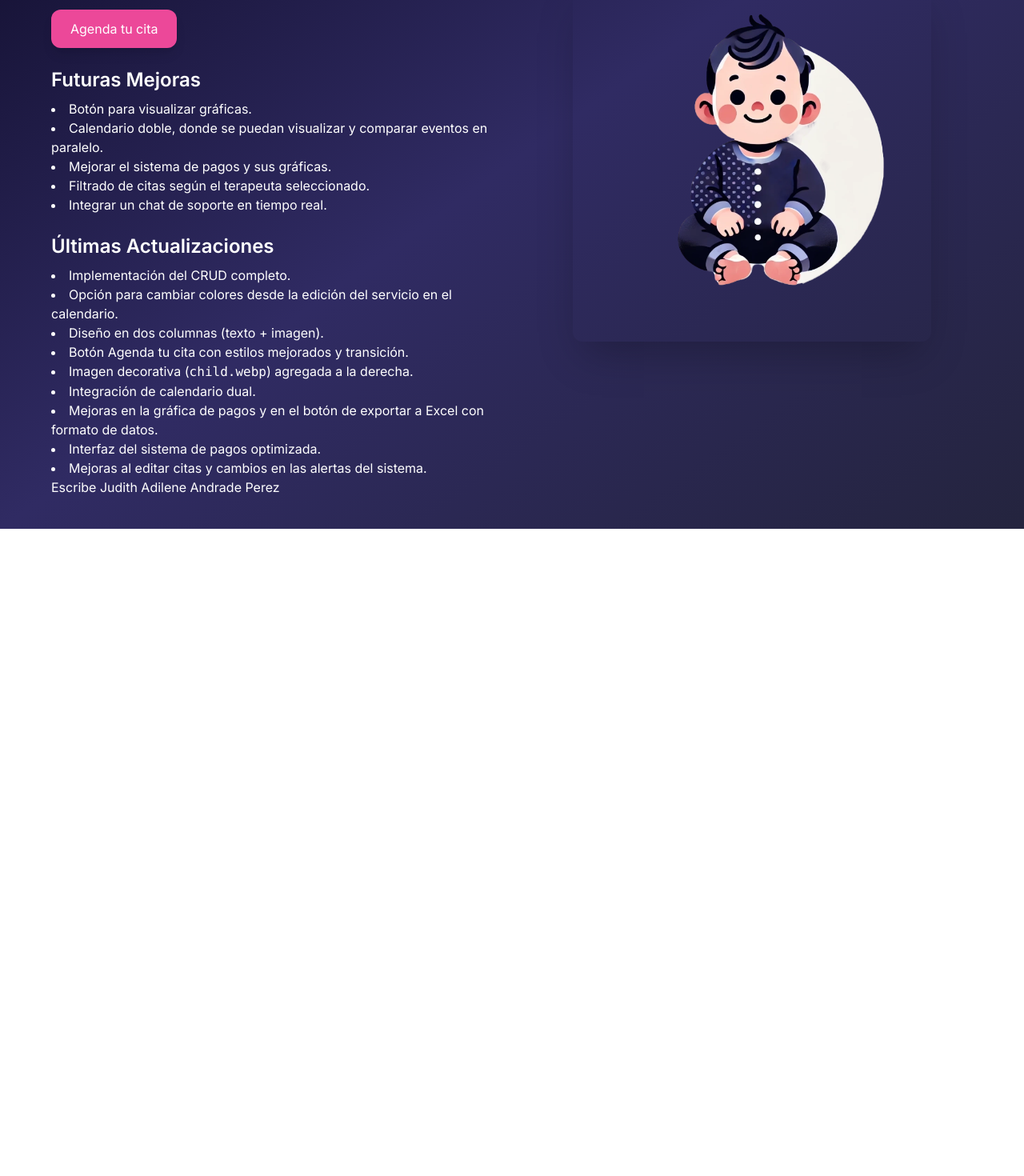
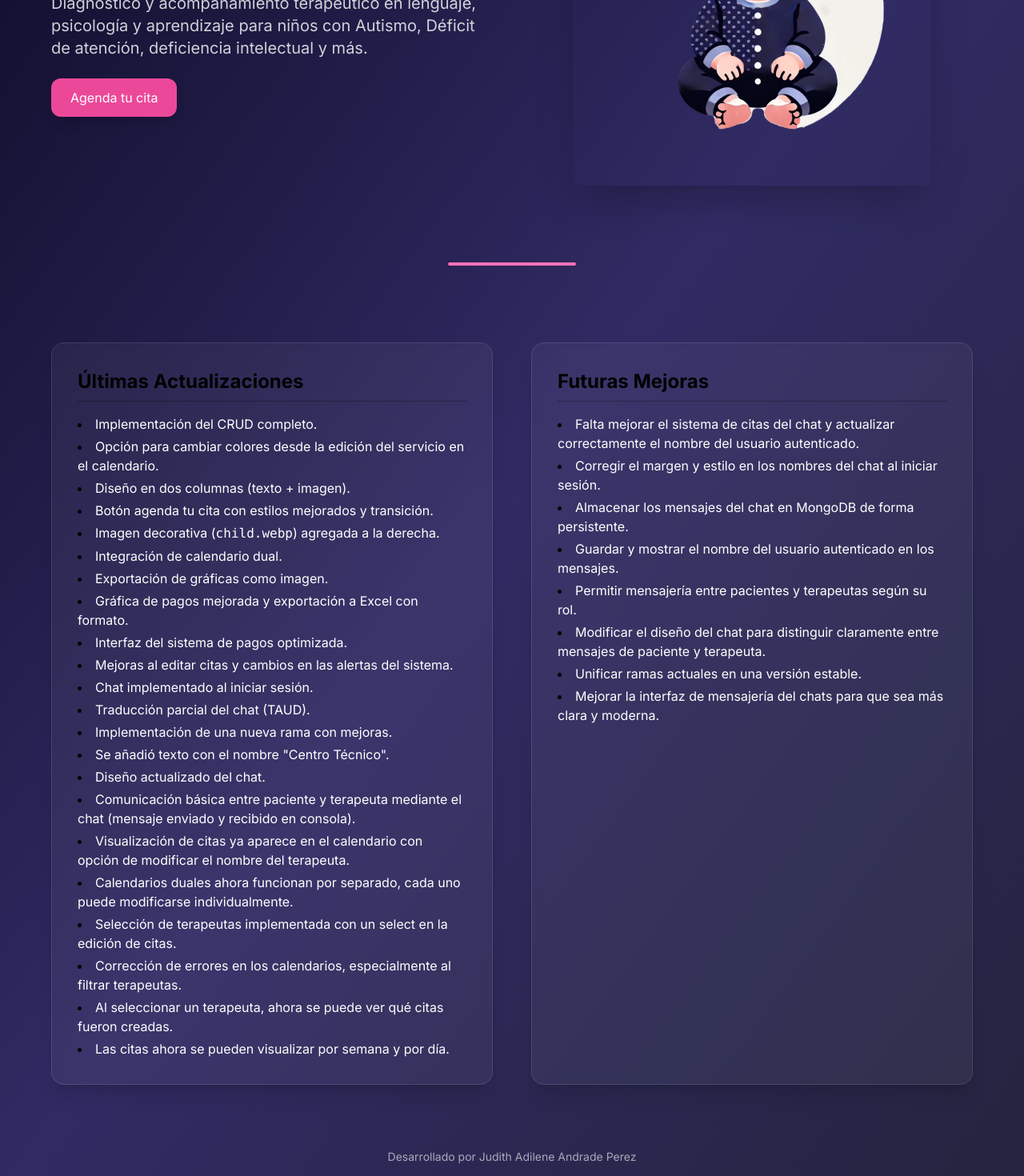
Before and after one commit to ErmacUwU/caftesting, a Next.js app: page / in a window 1280 px wide. Shown: the part 320-1790 px from the top of the page at 80% size. Before the commit the page ends 981 px from the top, so only its background shows below. Built offline with nearby package versions, Linux system fonts and the light colour scheme.

Commit message:
actualizados avances lista

```diff
--- a/app/page.jsx
+++ b/app/page.jsx
@@ -6,10 +6,9 @@ import child from './assets/images/bby.webp';
 
 const Page = () => {
   return (
-    <div className="min-h-screen w-full bg-gradient-to-br from-[#0f0c29] via-[#302b63] to-[#24243e] text-white flex items-center justify-center px-4 py-10">
-      <div className="max-w-6xl w-full grid md:grid-cols-2 gap-12 items-center">
-
-        {/* Sección izquierda: texto + botón */}
+    <div className="min-h-screen w-full bg-gradient-to-br from-[#0f0c29] via-[#302b63] to-[#24243e] px-4 py-10 text-white">
+      {/* Sección principal: texto + imagen */}
+      <div className="max-w-6xl mx-auto grid md:grid-cols-2 gap-12 items-center">
         <div className="space-y-6">
           <h1 className="text-4xl md:text-5xl font-bold leading-tight">
             Centro de Apoyo a la Familia
@@ -17,47 +16,11 @@ const Page = () => {
           <p className="text-lg md:text-xl text-white/80">
             Diagnóstico y acompañamiento terapéutico en lenguaje, psicología y aprendizaje para niños con Autismo, Déficit de atención, deficiencia intelectual y más.
           </p>
-
-          <>
-                    <button className="bg-pink-500 hover:bg-pink-600 text-white px-6 py-3 rounded-xl shadow-lg transition">
+          <button className="bg-pink-500 hover:bg-pink-600 text-white px-6 py-3 rounded-xl shadow-lg transition">
             Agenda tu cita
           </button>
-          <>
-        {/* Futuras Mejoras */}
-<section className="space-y-2" id="mejoras">
-  <h2 className="text-2xl font-semibold">Futuras Mejoras</h2>
-  <ul className="list-disc list-inside">
-    <li>Botón para visualizar gráficas.</li>
-    <li>Calendario doble, donde se puedan visualizar y comparar eventos en paralelo.</li>
-    <li>Mejorar el sistema de pagos y sus gráficas.</li>
-    <li>Filtrado de citas según el terapeuta seleccionado.</li>
-    <li>Integrar un chat de soporte en tiempo real.</li>
-  </ul>
-</section>
-
-{/* Últimas Actualizaciones */}
-<section className="space-y-2" id="actualizaciones">
-  <h2 className="text-2xl font-semibold">Últimas Actualizaciones</h2>
-  <ul className="list-disc list-inside">
-    <li>Implementación del CRUD completo.</li>
-    <li>Opción para cambiar colores desde la edición del servicio en el calendario.</li>
-    <li>Diseño en dos columnas (texto + imagen).</li>
-    <li>Botón Agenda tu cita con estilos mejorados y transición.</li>
-    <li>Imagen decorativa (<code>child.webp</code>) agregada a la derecha.</li>
-    <li>Integración de calendario dual.</li>
-    <li>Mejoras en la gráfica de pagos y en el botón de exportar a Excel con formato de datos.</li>
-    <li>Interfaz del sistema de pagos optimizada.</li>
-    <li>Mejoras al editar citas y cambios en las alertas del sistema.</li>
-  </ul>
-</section>
-Escribe  Judith Adilene Andrade Perez
-
-        </>
-          </>
         </div>
 
-
-        {/* Sección derecha: imagen gráfica */}
         <div className="flex justify-center">
           <Image
             src={child}
@@ -65,8 +28,67 @@ Escribe  Judith Adilene Andrade Perez
             className="w-full max-w-md rounded-xl shadow-2xl"
           />
         </div>
+      </div>
 
+      {/* Línea divisora */}
+      <div className="flex justify-center my-24">
+        <div className="h-1 w-40 bg-pink-400 rounded-full shadow-lg"></div>
+      </div>
 
+      {/* Sección de Actualizaciones y Futuras Mejoras */}
+      <div className="max-w-6xl mx-auto mt-20 grid md:grid-cols-2 gap-12">
+        {/* Últimas Actualizaciones */}
+        <section className="bg-white/5 backdrop-blur-sm text-white rounded-2xl shadow-xl p-8 space-y-4 border border-white/10">
+          <h2 className="text-2xl font-bold text-black border-b border-black/30 pb-2">
+            Últimas Actualizaciones
+          </h2>
+          <ul className="list-disc list-inside space-y-1 marker:text-black">
+            <li>Implementación del CRUD completo.</li>
+            <li>Opción para cambiar colores desde la edición del servicio en el calendario.</li>
+            <li>Diseño en dos columnas (texto + imagen).</li>
+            <li>Botón agenda tu cita con estilos mejorados y transición.</li>
+            <li>Imagen decorativa (<code>child.webp</code>) agregada a la derecha.</li>
+            <li>Integración de calendario dual.</li>
+            <li>Exportación de gráficas como imagen.</li>
+            <li>Gráfica de pagos mejorada y exportación a Excel con formato.</li>
+            <li>Interfaz del sistema de pagos optimizada.</li>
+            <li>Mejoras al editar citas y cambios en las alertas del sistema.</li>
+            <li>Chat implementado al iniciar sesión.</li>
+            <li>Traducción parcial del chat (TAUD).</li>
+            <li>Implementación de una nueva rama con mejoras.</li>
+            <li>Se añadió texto con el nombre "Centro Técnico".</li>
+            <li>Diseño actualizado del chat.</li>
+            <li>Comunicación básica entre paciente y terapeuta mediante el chat (mensaje enviado y recibido en consola).</li>
+            <li>Visualización de citas ya aparece en el calendario con opción de modificar el nombre del terapeuta.</li>
+            <li>Calendarios duales ahora funcionan por separado, cada uno puede modificarse individualmente.</li>
+            <li>Selección de terapeutas implementada con un select en la edición de citas.</li>
+            <li>Corrección de errores en los calendarios, especialmente al filtrar terapeutas.</li>
+            <li>Al seleccionar un terapeuta, ahora se puede ver qué citas fueron creadas.</li>
+            <li>Las citas ahora se pueden visualizar por semana y por día.</li>
+          </ul>
+        </section>
+
+        {/* Futuras Mejoras */}
+        <section className="bg-white/5 backdrop-blur-sm text-white rounded-2xl shadow-xl p-8 space-y-4 border border-white/10">
+          <h2 className="text-2xl font-bold text-black border-b border-black/30 pb-2">
+            Futuras Mejoras
+          </h2>
+          <ul className="list-disc list-inside space-y-1 marker:text-black">
+            <li>Falta mejorar el sistema de citas del chat y actualizar correctamente el nombre del usuario autenticado.</li>
+            <li>Corregir el margen y estilo en los nombres del chat al iniciar sesión.</li>
+            <li>Almacenar los mensajes del chat en MongoDB de forma persistente.</li>
+            <li>Guardar y mostrar el nombre del usuario autenticado en los mensajes.</li>
+            <li>Permitir mensajería entre pacientes y terapeutas según su rol.</li>
+            <li>Modificar el diseño del chat para distinguir claramente entre mensajes de paciente y terapeuta.</li>
+            <li>Unificar ramas actuales en una versión estable.</li>
+            <li>Mejorar la interfaz de mensajería del chats para que sea más clara y moderna.</li>
+          </ul>
+        </section>
+      </div>
+
+      {/* Pie de página */}
+      <div className="mt-20 text-center text-sm text-white/60">
+        Desarrollado por Judith Adilene Andrade Perez
       </div>
     </div>
   );
```
